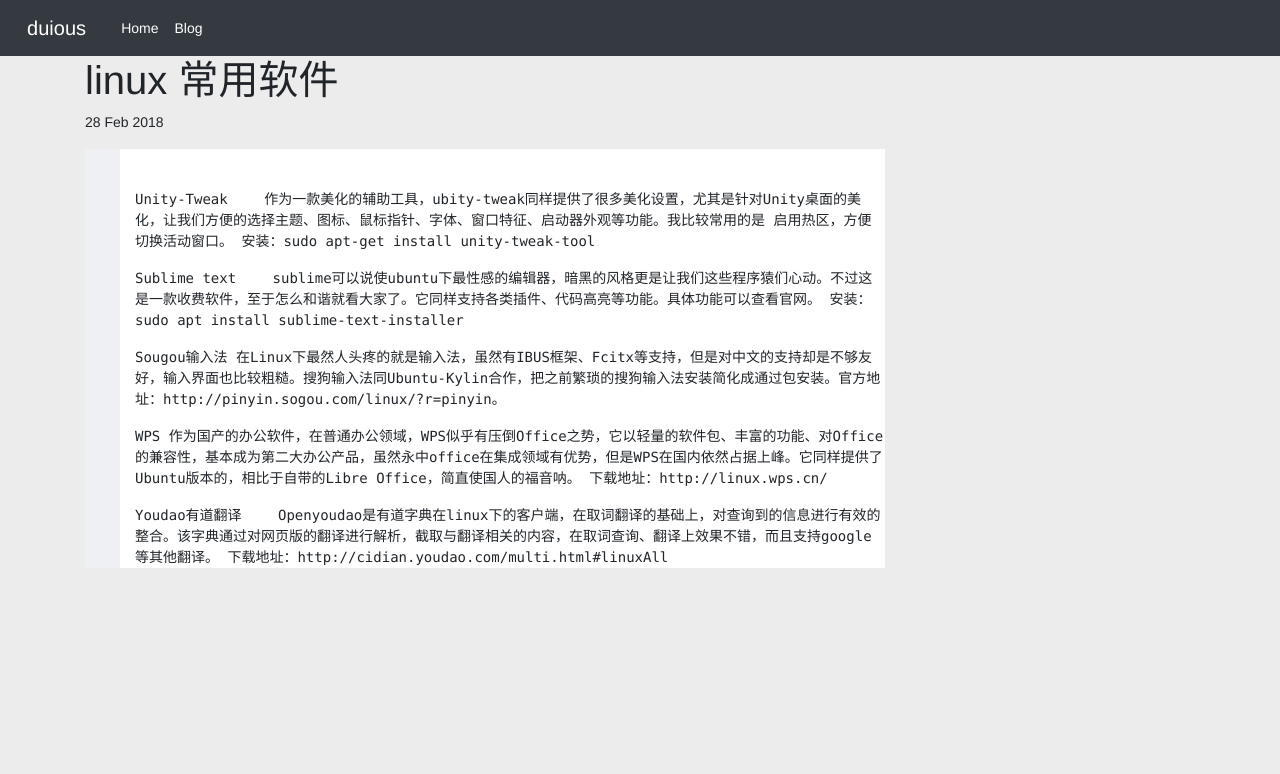
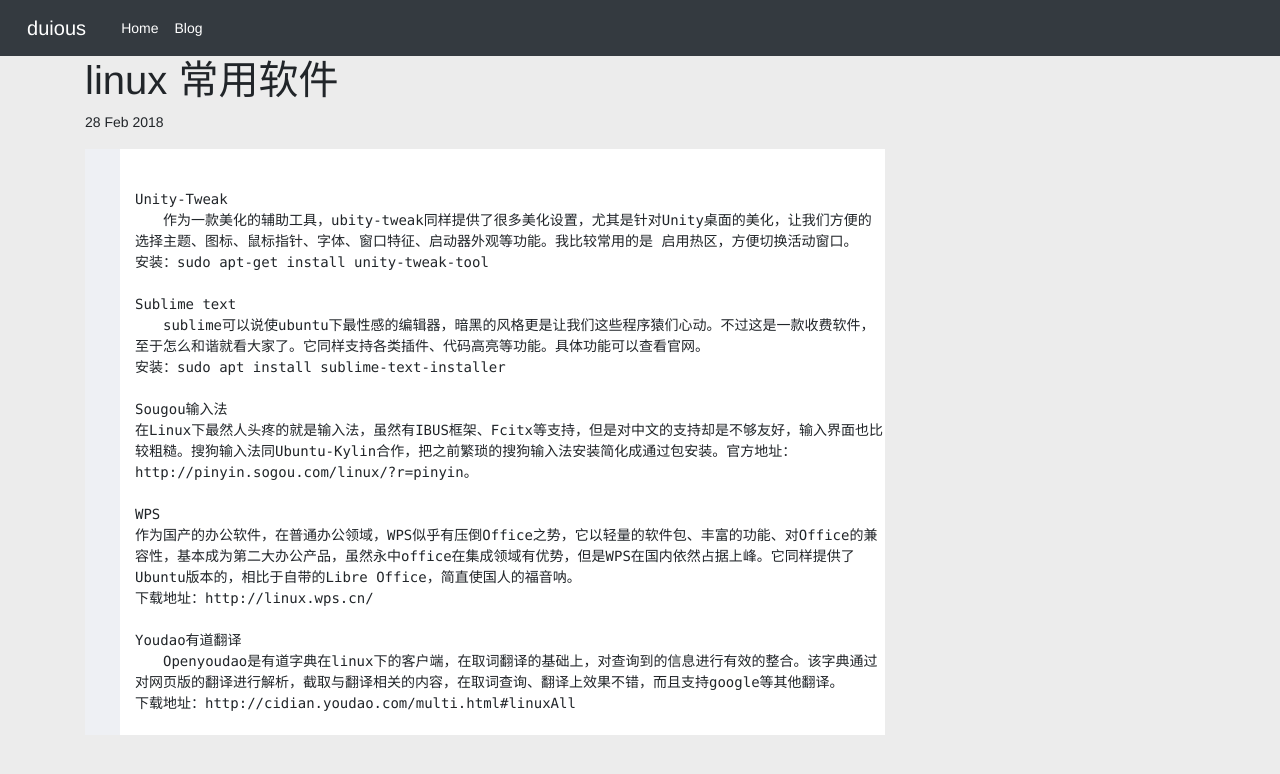
Before and after one commit to duious/duious.github.io, a Jekyll site: the page built from _posts/2018-02-28-linux-ubuntu-software.md, in a window 1280 px wide and 900 px high. Shown: the top 774 px of the window. Built offline with Jekyll 4.4.1, drawn with Linux system fonts in a browser that asks for light colours.

```diff
--- a/_posts/2018-02-28-linux-ubuntu-software.md
+++ b/_posts/2018-02-28-linux-ubuntu-software.md
@@ -3,21 +3,22 @@ layout: post
 title: "linux 常用软件"
 date: 2018-02-28
 ---
-Unity-Tweak
-　　作为一款美化的辅助工具，ubity-tweak同样提供了很多美化设置，尤其是针对Unity桌面的美化，让我们方便的选择主题、图标、鼠标指针、字体、窗口特征、启动器外观等功能。我比较常用的是 启用热区，方便切换活动窗口。
-安装：sudo apt-get install unity-tweak-tool
-
-Sublime text
-　　sublime可以说使ubuntu下最性感的编辑器，暗黑的风格更是让我们这些程序猿们心动。不过这是一款收费软件，至于怎么和谐就看大家了。它同样支持各类插件、代码高亮等功能。具体功能可以查看官网。
-安装：sudo apt install sublime-text-installer
-
-Sougou输入法
-  在Linux下最然人头疼的就是输入法，虽然有IBUS框架、Fcitx等支持，但是对中文的支持却是不够友好，输入界面也比较粗糙。搜狗输入法同Ubuntu-Kylin合作，把之前繁琐的搜狗输入法安装简化成通过包安装。官方地址：http://pinyin.sogou.com/linux/?r=pinyin。
-
-WPS
-  作为国产的办公软件，在普通办公领域，WPS似乎有压倒Office之势，它以轻量的软件包、丰富的功能、对Office的兼容性，基本成为第二大办公产品，虽然永中office在集成领域有优势，但是WPS在国内依然占据上峰。它同样提供了Ubuntu版本的，相比于自带的Libre Office，简直使国人的福音呐。
-下载地址：http://linux.wps.cn/
-
-Youdao有道翻译
-　　Openyoudao是有道字典在linux下的客户端，在取词翻译的基础上，对查询到的信息进行有效的整合。该字典通过对网页版的翻译进行解析，截取与翻译相关的内容，在取词查询、翻译上效果不错，而且支持google等其他翻译。
-下载地址：http://cidian.youdao.com/multi.html#linuxAll
+Unity-Tweak<br>
+　　作为一款美化的辅助工具，ubity-tweak同样提供了很多美化设置，尤其是针对Unity桌面的美化，让我们方便的选择主题、图标、鼠标指针、字体、窗口特征、启动器外观等功能。我比较常用的是 启用热区，方便切换活动窗口。<br>
+安装：sudo apt-get install unity-tweak-tool<br>
+<br>
+Sublime text<br>
+　　sublime可以说使ubuntu下最性感的编辑器，暗黑的风格更是让我们这些程序猿们心动。不过这是一款收费软件，至于怎么和谐就看大家了。它同样支持各类插件、代码高亮等功能。具体功能可以查看官网。<br>
+安装：sudo apt install sublime-text-installer<br>
+<br>
+Sougou输入法<br>
+  在Linux下最然人头疼的就是输入法，虽然有IBUS框架、Fcitx等支持，但是对中文的支持却是不够友好，输入界面也比较粗糙。搜狗输入法同Ubuntu-Kylin合作，把之前繁琐的搜狗输入法安装简化成通过包安装。官方地址：http://pinyin.sogou.com/linux/?r=pinyin。<br>
+<br>
+WPS<br>
+  作为国产的办公软件，在普通办公领域，WPS似乎有压倒Office之势，它以轻量的软件包、丰富的功能、对Office的兼容性，基本成为第二大办公产品，虽然永中office在集成领域有优势，但是WPS在国内依然占据上峰。它同样提供了Ubuntu版本的，相比于自带的Libre Office，简直使国人的福音呐。<br>
+下载地址：http://linux.wps.cn/<br>
+<br>
+Youdao有道翻译<br>
+　　Openyoudao是有道字典在linux下的客户端，在取词翻译的基础上，对查询到的信息进行有效的整合。该字典通过对网页版的翻译进行解析，截取与翻译相关的内容，在取词查询、翻译上效果不错，而且支持google等其他翻译。<br>
+下载地址：http://cidian.youdao.com/multi.html#linuxAll<br>
+<br>
```
